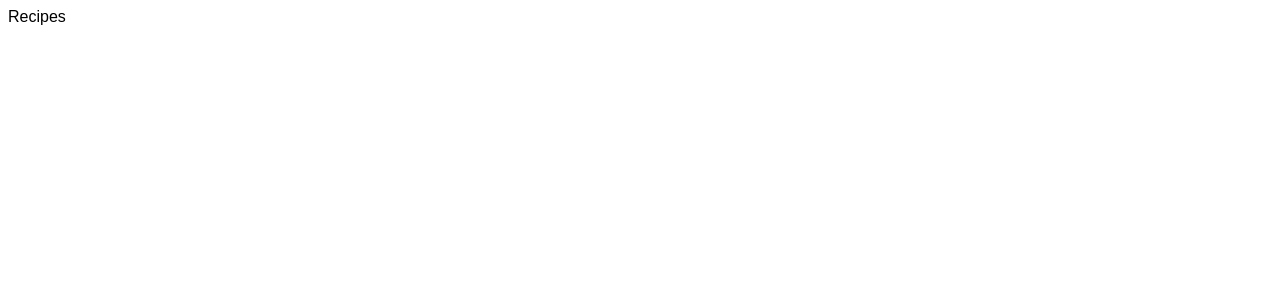
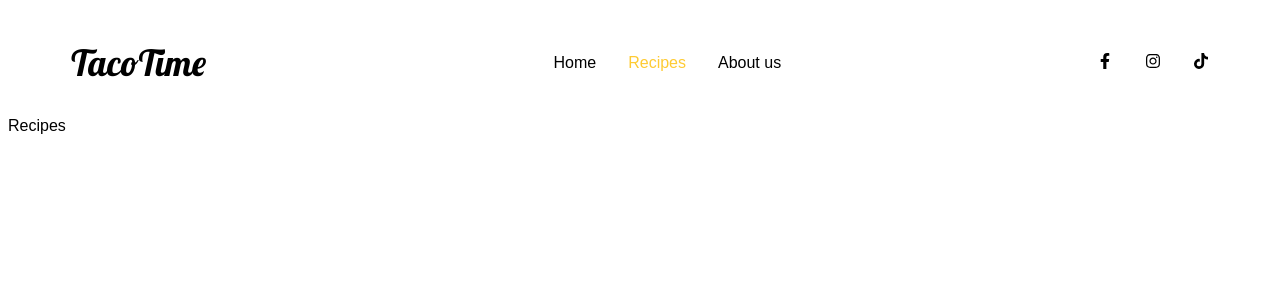
Before and after one commit to Lazar2206/proba, a React (Vite) app in the folder aplikacija_za_recepte/: page /recipes in a window 1280 px wide. Shown: the top 300 px of the page. Built offline with nearby package versions, Linux system fonts and the light colour scheme; no server answers; a web font is replaced by a local one.

Commit message:
cetvrti.commit-api

```diff
--- a/aplikacija_za_recepte/src/App.tsx
+++ b/aplikacija_za_recepte/src/App.tsx
@@ -4,10 +4,12 @@ import Home from './pages/Home';
 import About from './pages/About';
 import Recipe from './pages/Recipe';
 import Recipes from './pages/Recipes';
+import Navbar from './components/Navbar';
 
 function App() {
   return (
     <BrowserRouter>
+    <Navbar />
       <Routes>
         <Route path='/' element={<Home />} />
         <Route path='/about' element={<About />} />
--- /dev/null
+++ b/aplikacija_za_recepte/src/context/ContextWrapper.tsx
@@ -0,0 +1,40 @@
+import React, { useEffect, useState } from 'react';
+
+import GlobalContext from './GlobalContext';
+import { Recipe } from '../models/recipes';
+import { getRecipes } from '../utils/recipesAPI';
+
+const ContextWrapper: React.FC<{ children: React.ReactNode }> = ({
+  children,
+}) => {
+  const [recipes, setRecipes] = useState<Recipe[]>([]);
+
+  useEffect(() => {
+    const fetchRecipes = async () => {
+      const allRecipesData = await getRecipes();
+      let recipesArray: Recipe[] = [];
+
+      allRecipesData.forEach((recipe: any) => {
+        let newRecipe = new Recipe(
+          recipe.id,
+          recipe.title,
+          recipe.image,
+          recipe.difficulty
+        );
+        recipesArray.push(newRecipe);
+      });
+
+      setRecipes(recipesArray);
+    };
+
+    fetchRecipes();
+  }, []);
+
+  return (
+    <GlobalContext.Provider value={{ recipes, setRecipes }}>
+      {children}
+    </GlobalContext.Provider>
+  );
+};
+
+export default ContextWrapper;
--- /dev/null
+++ b/aplikacija_za_recepte/src/context/GlobalContext.tsx
@@ -0,0 +1,14 @@
+import React from 'react';
+
+import { Recipe } from '../models/recipes';
+
+interface GlobalContextProps {
+  recipes: Recipe[];
+  setRecipes: React.Dispatch<React.SetStateAction<Recipe[]>>;
+}
+
+const GlobalContext = React.createContext<GlobalContextProps | undefined>(
+  undefined
+);
+
+export default GlobalContext;
--- a/aplikacija_za_recepte/src/main.tsx
+++ b/aplikacija_za_recepte/src/main.tsx
@@ -1,10 +1,14 @@
-import React from 'react'
-import ReactDOM from 'react-dom/client'
-import App from './App.tsx'
-import './index.css'
+import React from 'react';
+import ReactDOM from 'react-dom/client';
+import App from './App.tsx';
+import './index.css';
+import ContextWrapper from './context/ContextWrapper.tsx';
 
 ReactDOM.createRoot(document.getElementById('root')!).render(
   <React.StrictMode>
-    <App />
-  </React.StrictMode>,
-)
+
+    <ContextWrapper>
+      <App />
+    </ContextWrapper>
+  </React.StrictMode>
+);
--- /dev/null
+++ b/aplikacija_za_recepte/src/models/recipes.ts
@@ -0,0 +1,13 @@
+export class Recipe {
+    public id: Number;
+    public title: string;
+    public image: string;
+    public difficulty: string;
+
+    constructor(id: Number, title: string, image: string, difficulty: string) {
+      this.id = id;
+      this.title = title;
+      this.image = image;
+      this.difficulty = difficulty;
+    }
+  }
--- /dev/null
+++ b/aplikacija_za_recepte/src/utils/recipesAPI.ts
@@ -0,0 +1,19 @@
+import axios from 'axios';
+
+const options = {
+  method: 'GET',
+  url: 'https://the-mexican-food-db.p.rapidapi.com/',
+  headers: {
+    'x-rapidapi-key': 'ccf4ac6acbmsh044b11f090f3e3cp1806ffjsn3568ba1a0ee6',
+    'x-rapidapi-host': 'the-mexican-food-db.p.rapidapi.com',
+  },
+};
+
+export const getRecipes = async () => {
+  try {
+    const response = await axios.request(options);
+    return response.data;
+  } catch (error) {
+    console.error(error);
+  }
+};
```
